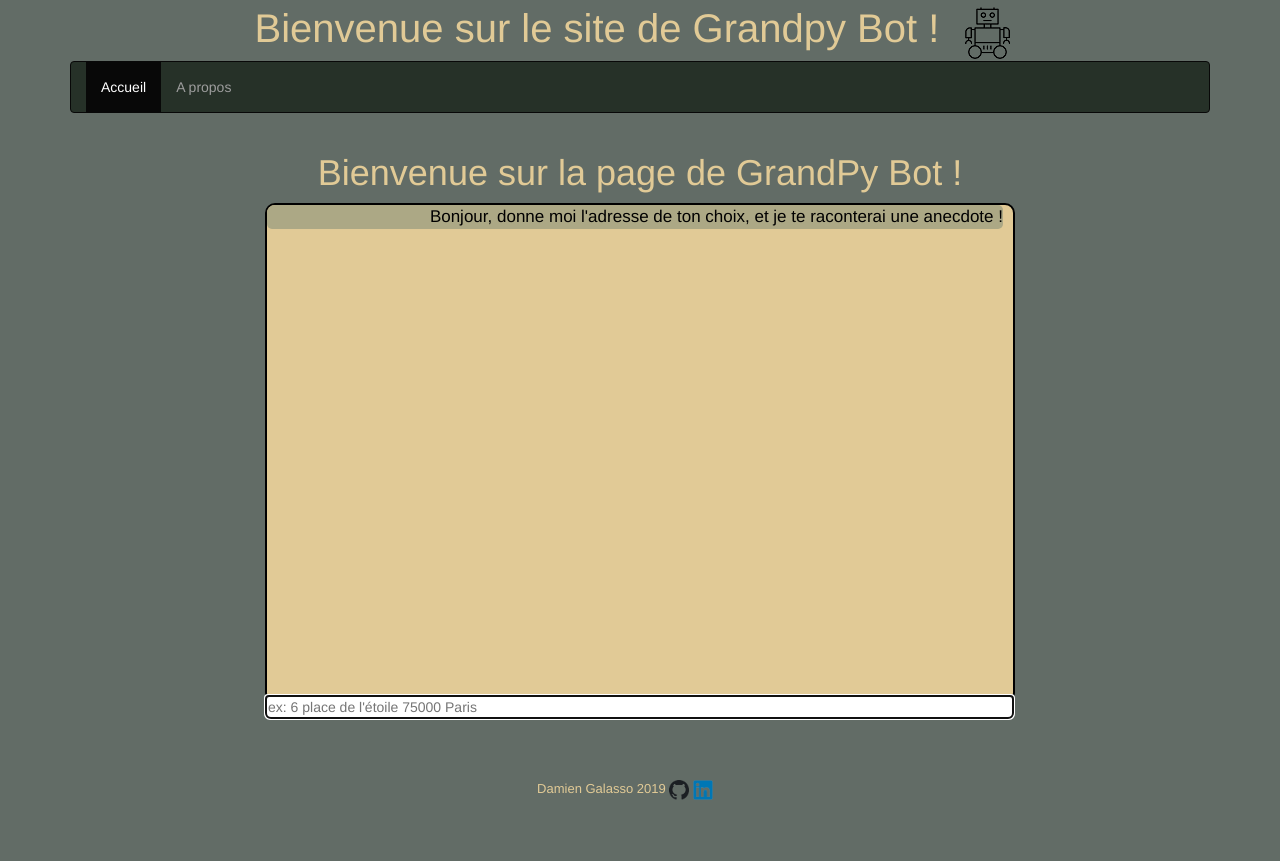
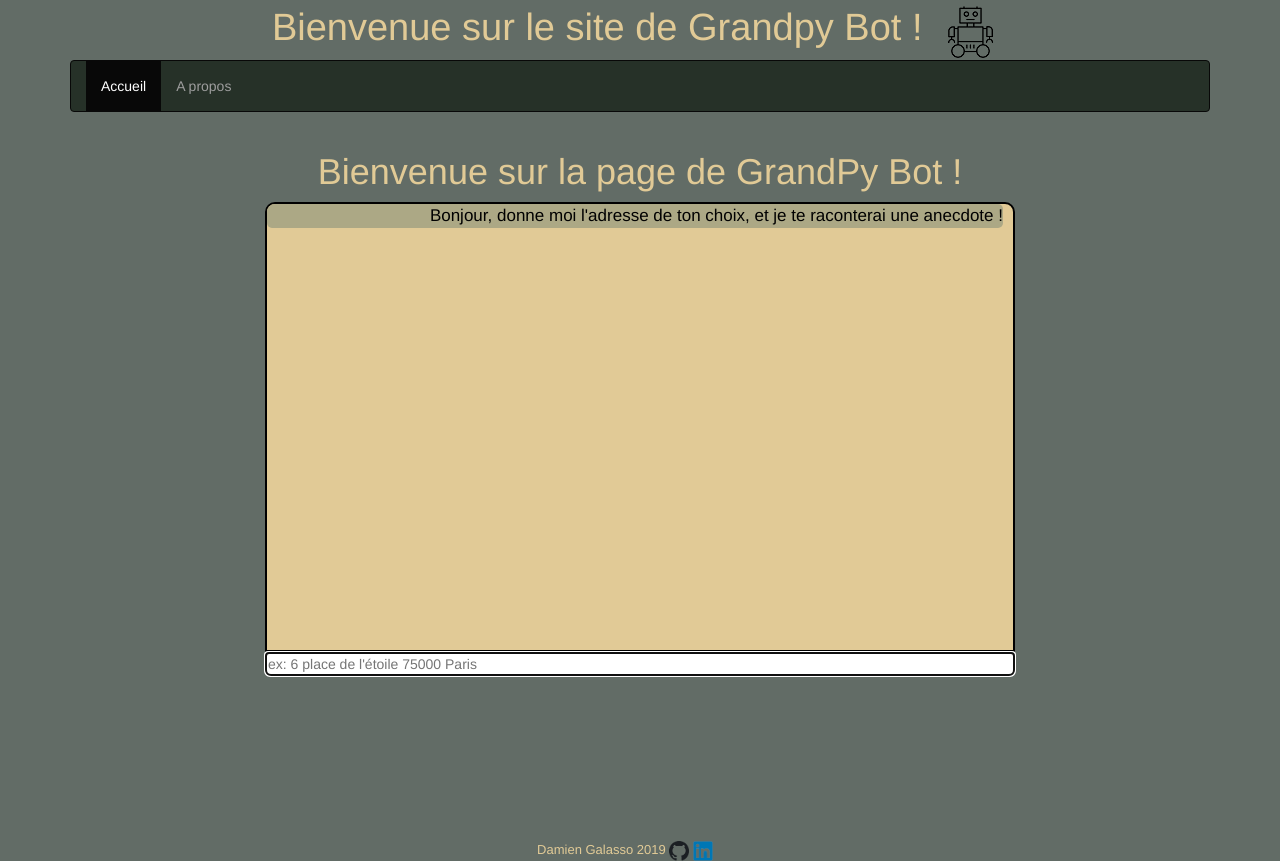
Before and after one commit to Seiph59/Projet7, a Flask app: page / in a window 1280 px wide. Before the commit the page ends 800 px from the top, so only its background shows below. Run offline with Flask 2, Linux system fonts and the light colour scheme; some libraries are stand-ins or nearby versions.

Commit message:
footer fixed, code reviews for PEP8

```diff
--- a/grandpy/appli/api_wikisearch.py
+++ b/grandpy/appli/api_wikisearch.py
@@ -53,7 +53,6 @@ def search_page_content(input_id):
         res = req.json()
         url_page = res['query']['pages'][str(input_id)]['fullurl']
         intro_sentences = res['query']['pages'][str(input_id)]['extract']
-        print(intro_sentences, url_page)
         return intro_sentences, url_page
 
     except KeyError:
--- a/grandpy/static/css/style.css
+++ b/grandpy/static/css/style.css
@@ -4,21 +4,31 @@ h1 {
 }
 
 #header{
-    font-size: 40px;
+    font-size: 38px;
     text-align: center;
     align-content: center;
+    flex-grow: 0;
 }
 
 body {
+    min-height: 100vh;
     background-color:#626C66;
     color:#E1CA96;
+    overflow-x: hidden;
+    flex-grow: 1;
 }
+
+#main{
+    height: 100%;
+}
+
 #chat{
     position: relative;
     border: 2px solid black;
-    height: 500px;
+    height: 450px;
     background-color: #E1CA96;
-    border-radius: 10px;
+    border-top-left-radius: 10px;
+    border-top-right-radius: 10px;
     overflow-y:auto;
 }
 
@@ -37,11 +47,14 @@ body {
 }
 
 #footer{
-    position: fixed;
-    bottom: 0;
-    margin-top: 10px;
+    position: absolute;
+    width: 100%;
+    bottom: auto;
+    clear: both;
     font-size: 13px;
     text-align: center;
+    flex-grow: 0;
+    padding-top: 12%;
 }
 
 .grandpy_react{
@@ -70,9 +83,8 @@ body {
 }
 
 #question{
-    position: absolute;
-    width: 96%;
-    bottom:-6px;
+    position: relative;
+    width: 100%;
     background-color: white;
     color:black;
     border-bottom-left-radius: 5px;
@@ -100,8 +112,8 @@ body {
 }
 
 #logo-flask{
-    width: 80px;
-    height: 80px;
+    width: 70px;
+    height: 70px;
 }
 
 .logos
@@ -112,6 +124,6 @@ body {
 
 .logos-about
 {
-    width:150px;
-    height:130px;
+    width:120px;
+    height:90px;
 }
--- a/grandpy/templates/home.html
+++ b/grandpy/templates/home.html
@@ -5,10 +5,10 @@
             <div id = "loader">
                 <img src="{{ url_for('static', filename='images/ajax-load.gif')}}" id = "img_load">
             </div>
-            <div class="row">
+            <div class="row" id="main">
                 <div class="col-lg-2">
                 </div>
-                <div class="col-lg-8">
+                <div class="col-lg-8 col-md-10 col-sm-10">
                     <div id="chat">
                         <div class="grandpy_react">
                             <p>Bonjour, donne moi l'adresse de ton choix, et je te raconterai une anecdote !</p>
--- a/grandpy/templates/layout.html
+++ b/grandpy/templates/layout.html
@@ -11,7 +11,7 @@
         <title> Grandpy Bot </title>
     {% endif %}
 </head>
-<body>
+<body class=".flex-column" class=".d-flex">
         <div class="container">
             <div class="row">
                 <div class="col-lg-12" id="header"> Bienvenue sur le site de Grandpy Bot ! <img src="{{ url_for('static', filename='images/logo_robot.png')}}" ></div>
@@ -30,7 +30,7 @@
     {% block content %}{% endblock %}
 
     <footer class="row">
-        <div class="col-lg-12" id="footer">
+        <div class="col-xs-12 col-lg-12" id="footer">
             Damien Galasso 2019
             <a href="https://github.com/Seiph59"><img src="{{ url_for('static', filename='images/github.png')}}" class="logos" ></a>
             <a href="https://www.linkedin.com/in/damien-g-60109523/"><img src="{{ url_for('static', filename='images/linkedin.png')}}" class="logos" ></a>
--- a/grandpy/views.py
+++ b/grandpy/views.py
@@ -4,7 +4,6 @@ Core file, displaying all the html pages, and receive ajax's requests.
 """
 import os
 from flask import Flask, render_template, request, jsonify
-# from config import SECRET_KEY
 from .appli.question_parser import Parser
 from .appli import googlemaps
 from .appli import api_wikisearch
@@ -25,7 +24,7 @@ def home():
     """
     Displaying the home page, by two differents manners (/home) or (/)
     """
-    return render_template('home.html', googlemapskey = API_GOOGLE_FRONT)
+    return render_template('home.html', googlemapskey=API_GOOGLE_FRONT)
 
 
 @app.route('/about')
--- a/run.py
+++ b/run.py
@@ -1,3 +1,7 @@
+"""
+Module which allow to run the server, instead of views.py
+"""
+
 from grandpy import app
 
 
```
Also changed, not shown: grandpy/tests/mocks_test.py (+21 -0 lines).
